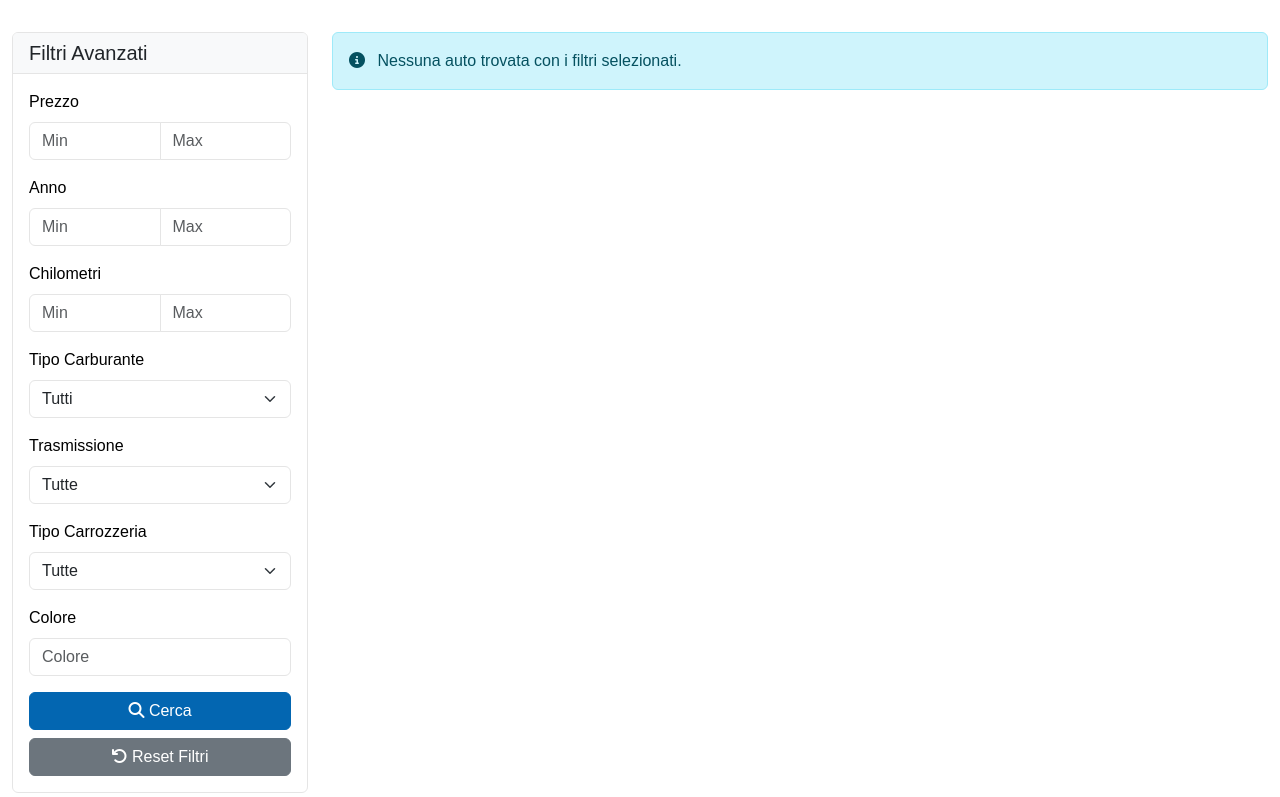
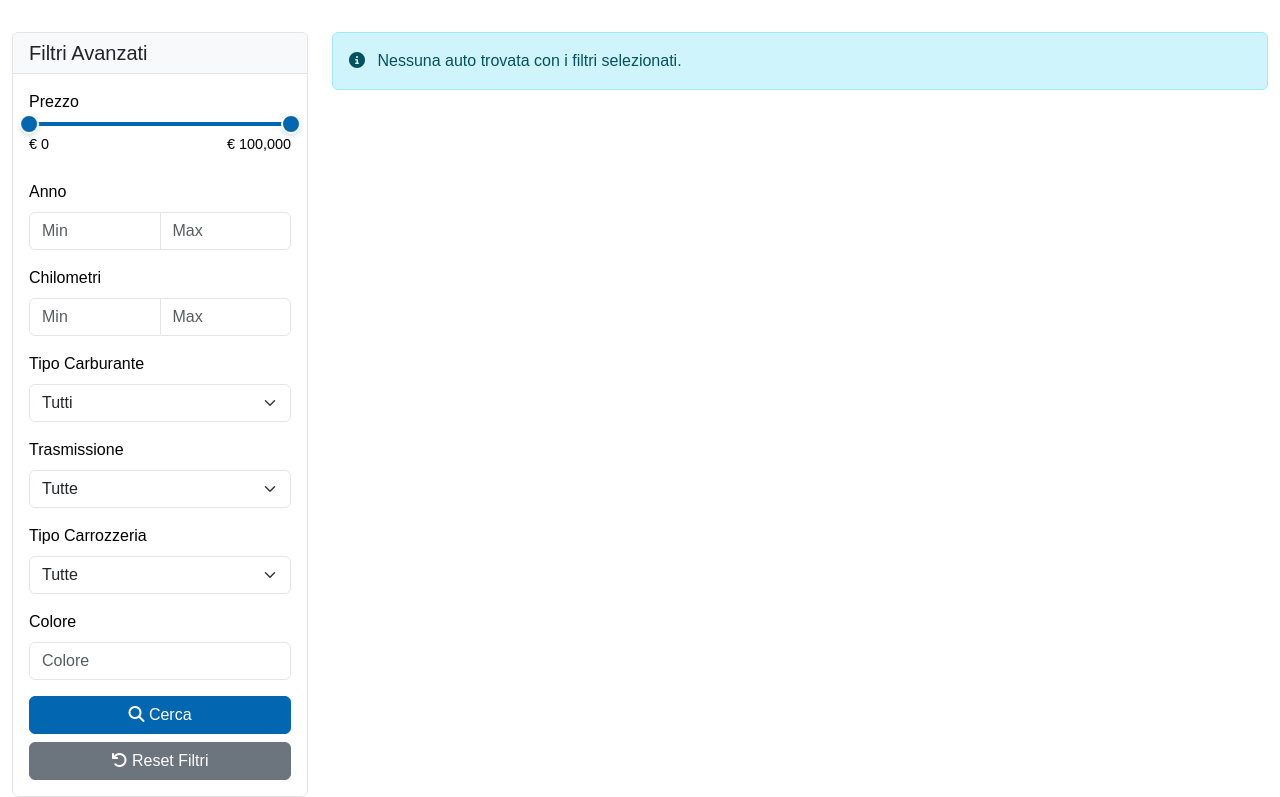
Before and after one commit to davidemasetti/ParcoAuto_biemme, a Flask app: page / in a window 1280 px wide. Shown: the part 57-854 px from the top of the page. Run offline with Flask 3, Linux system fonts and the light colour scheme; data that the repository does not hold is empty; some web fonts are replaced.

Commit message:
Implement interactive price comparison slider using noUiSlider.
Replit-Commit-Author: Agent
Replit-Commit-Session-Id: 6337608f-b268-4396-a54d-1d93d5a2bcab
Replit-Commit-Screenshot-Url: https://storage.googleapis.com/screenshot-production-us-central1/edea3743-9a17-4201-bee0-e4d013a81547/a55d286b-9a88-4088-944d-563988fc0929.jpg

```diff
--- a/static/css/custom.css
+++ b/static/css/custom.css
@@ -246,3 +246,44 @@ body {
 .spinner-border {
     color: #0366B1;
 }
+
+/* Price Slider Styles */
+.noUi-target {
+    background: #E5E5E5;
+    border: none;
+    box-shadow: none;
+    height: 4px;
+}
+
+.noUi-handle {
+    background: #0366B1;
+    border: 2px solid #FFFFFF;
+    border-radius: 50%;
+    box-shadow: 0 2px 4px rgba(3, 102, 177, 0.2);
+    cursor: pointer;
+    height: 20px !important;
+    width: 20px !important;
+    right: -10px !important;
+    top: -8px !important;
+    transition: transform 0.2s, box-shadow 0.2s;
+}
+
+.noUi-handle:hover {
+    transform: scale(1.1);
+    box-shadow: 0 4px 8px rgba(3, 102, 177, 0.3);
+}
+
+.noUi-handle:before,
+.noUi-handle:after {
+    display: none;
+}
+
+.noUi-connect {
+    background: #0366B1;
+}
+
+.price-label {
+    color: #000000;
+    font-family: 'BMWTypeNext', sans-serif;
+    font-size: 0.9rem;
+}
--- a/static/js/main.js
+++ b/static/js/main.js
@@ -2,6 +2,49 @@ document.addEventListener('DOMContentLoaded', function() {
     const carGrid = document.getElementById('carGrid');
     const filterForm = document.getElementById('filterForm');
     const importButton = document.getElementById('importXML');
+    const minPriceInput = document.getElementById('minPrice');
+    const maxPriceInput = document.getElementById('maxPrice');
+    const priceMinLabel = document.getElementById('priceMin');
+    const priceMaxLabel = document.getElementById('priceMax');
+
+    // Initialize price slider
+    const priceSlider = document.getElementById('priceSlider');
+    if (priceSlider) {
+        noUiSlider.create(priceSlider, {
+            start: [0, 100000],
+            connect: true,
+            range: {
+                'min': 0,
+                'max': 100000
+            },
+            step: 1000,
+            format: {
+                to: function(value) {
+                    return Math.round(value);
+                },
+                from: function(value) {
+                    return Number(value);
+                }
+            }
+        });
+
+        // Update hidden inputs and labels when slider changes
+        priceSlider.noUiSlider.on('update', function(values, handle) {
+            const value = values[handle];
+            if (handle === 0) {
+                minPriceInput.value = value;
+                priceMinLabel.textContent = `€ ${Number(value).toLocaleString()}`;
+            } else {
+                maxPriceInput.value = value;
+                priceMaxLabel.textContent = `€ ${Number(value).toLocaleString()}`;
+            }
+        });
+
+        // Trigger search when slider stops moving
+        priceSlider.noUiSlider.on('change', function() {
+            filterForm.dispatchEvent(new Event('submit'));
+        });
+    }
 
     function loadCars(filters = {}) {
         // Costruisci i parametri della query
@@ -101,8 +144,8 @@ document.addEventListener('DOMContentLoaded', function() {
     filterForm.addEventListener('submit', (e) => {
         e.preventDefault();
         const filters = {
-            min_price: document.getElementById('minPrice').value,
-            max_price: document.getElementById('maxPrice').value,
+            min_price: minPriceInput.value,
+            max_price: maxPriceInput.value,
             min_year: document.getElementById('minYear').value,
             max_year: document.getElementById('maxYear').value,
             min_km: document.getElementById('minKm').value,
@@ -116,6 +159,9 @@ document.addEventListener('DOMContentLoaded', function() {
     });
 
     filterForm.addEventListener('reset', (e) => {
+        if (priceSlider && priceSlider.noUiSlider) {
+            priceSlider.noUiSlider.reset();
+        }
         setTimeout(() => loadCars(), 0);
     });
 
--- a/templates/index.html
+++ b/templates/index.html
@@ -6,6 +6,7 @@
     <title>Car Management System</title>
     <link href="https://cdn.jsdelivr.net/npm/bootstrap@5.3.0/dist/css/bootstrap.min.css" rel="stylesheet">
     <link href="https://cdn.jsdelivr.net/npm/@fortawesome/fontawesome-free@6.4.0/css/all.min.css" rel="stylesheet">
+    <link href="https://cdn.jsdelivr.net/npm/nouislider/distribute/nouislider.min.css" rel="stylesheet">
     <link href="/static/css/custom.css" rel="stylesheet">
 </head>
 <body>
@@ -28,12 +29,15 @@
                     </div>
                     <div class="card-body">
                         <form id="filterForm">
-                            <div class="mb-3">
+                            <div class="mb-4">
                                 <label class="form-label">Prezzo</label>
-                                <div class="input-group">
-                                    <input type="number" class="form-control" id="minPrice" placeholder="Min">
-                                    <input type="number" class="form-control" id="maxPrice" placeholder="Max">
+                                <div id="priceSlider" class="mb-2"></div>
+                                <div class="d-flex justify-content-between">
+                                    <span id="priceMin" class="price-label"></span>
+                                    <span id="priceMax" class="price-label"></span>
                                 </div>
+                                <input type="hidden" id="minPrice">
+                                <input type="hidden" id="maxPrice">
                             </div>
                             <div class="mb-3">
                                 <label class="form-label">Anno</label>
@@ -104,6 +108,7 @@
     </div>
 
     <script src="https://cdn.jsdelivr.net/npm/bootstrap@5.3.0/dist/js/bootstrap.bundle.min.js"></script>
+    <script src="https://cdn.jsdelivr.net/npm/nouislider/distribute/nouislider.min.js"></script>
     <script src="/static/js/main.js"></script>
 </body>
 </html>
```
Also changed, not shown: package.json (added, +15 -0 lines), package-lock.json (added), 1 other file.
